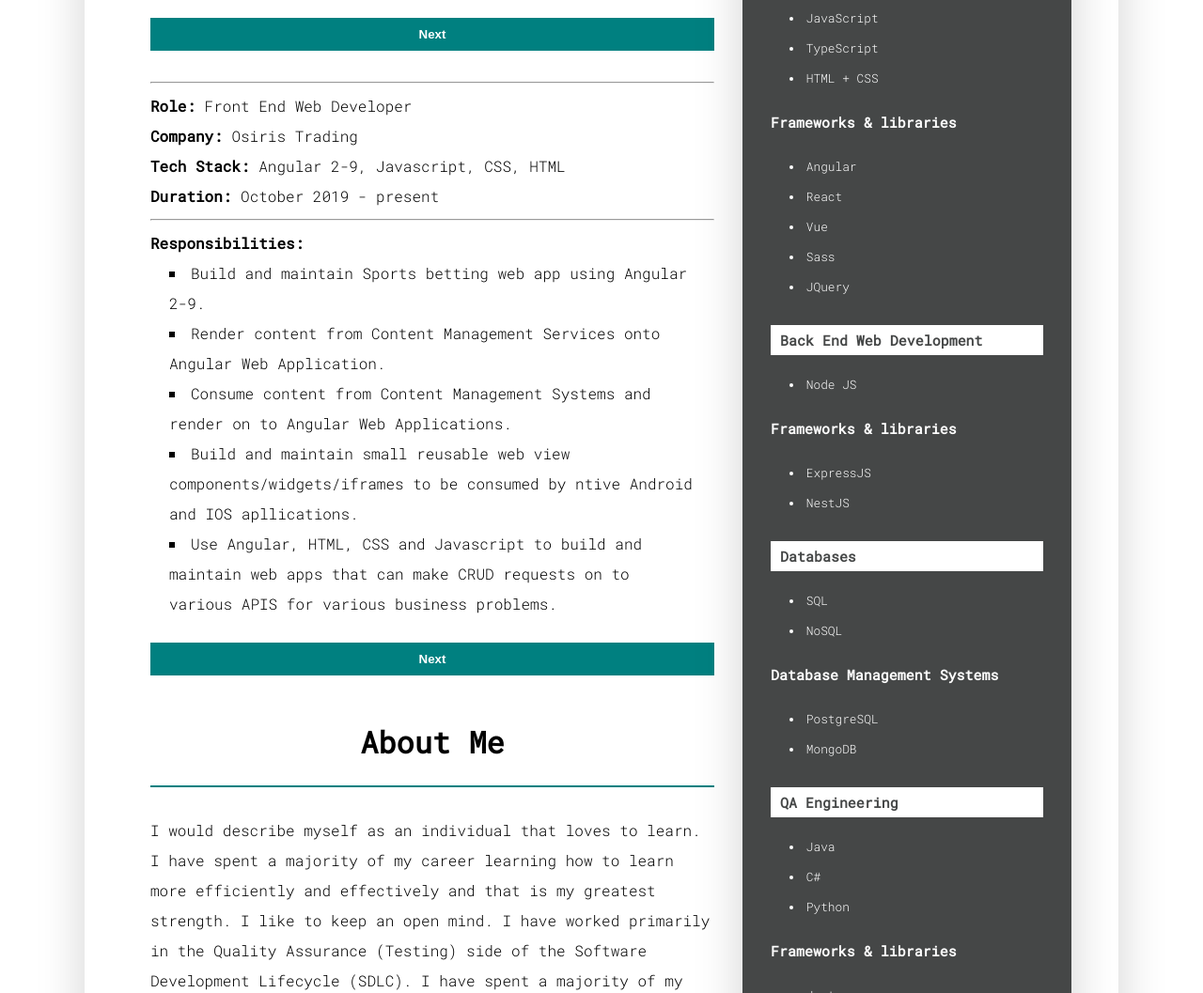
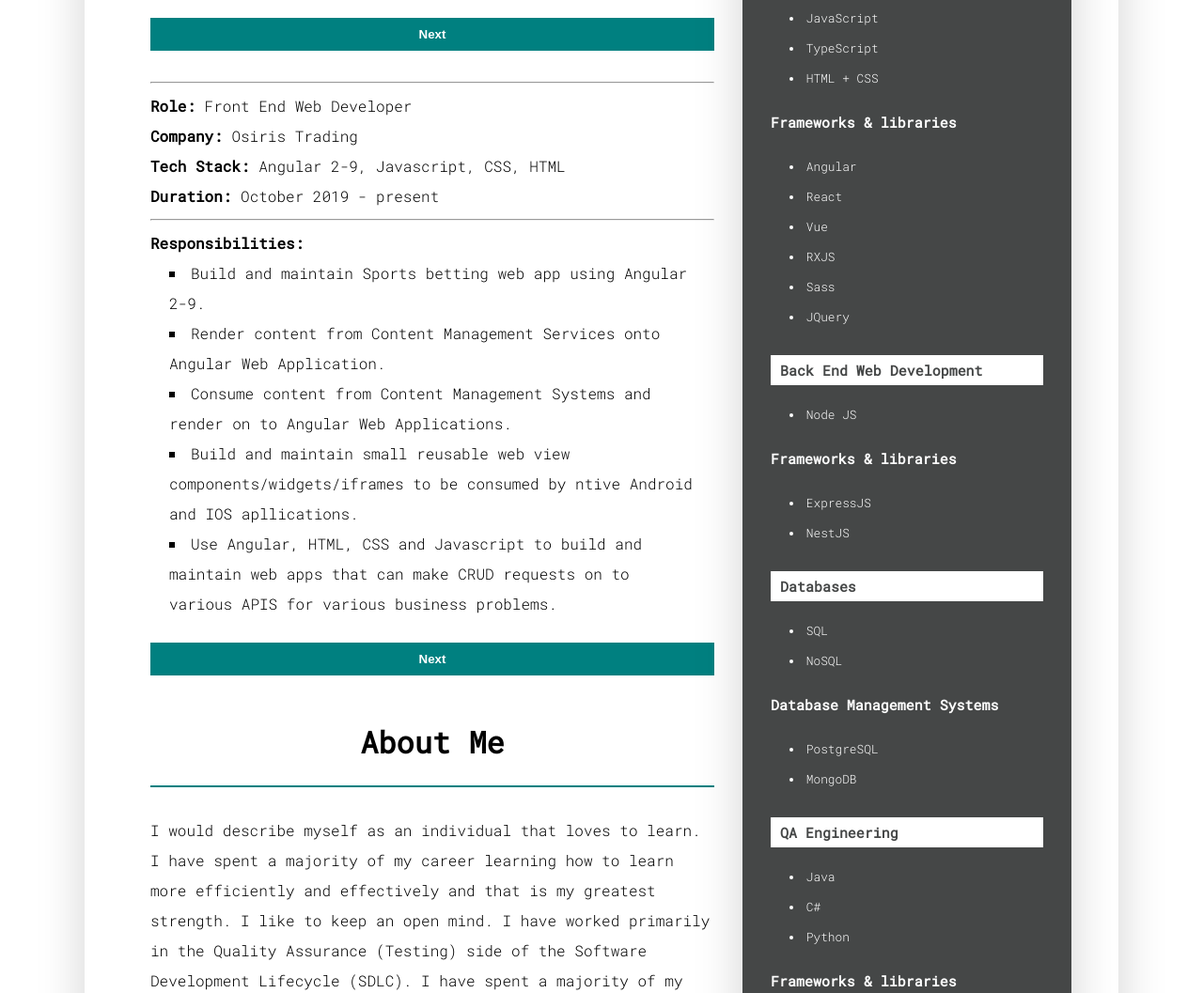
Before and after one commit to Mpilo-Pillz/mtfknd-cv, a website: page index.html in a window 1280 px wide. Shown: the part 690-1747 px from the top of the page at 94% size. Drawn offline with nearby package versions, Linux system fonts and the light colour scheme.

Commit message:
adding RXjs to skills

```diff
--- a/index.html
+++ b/index.html
@@ -66,6 +66,7 @@
                                 <li>Angular</li>
                                 <li>React</li>
                                 <li>Vue</li>
+                                <li>RXJS</li>
                                 <li>Sass</li>
                                 <li>JQuery</li>
                             </ul>
```
